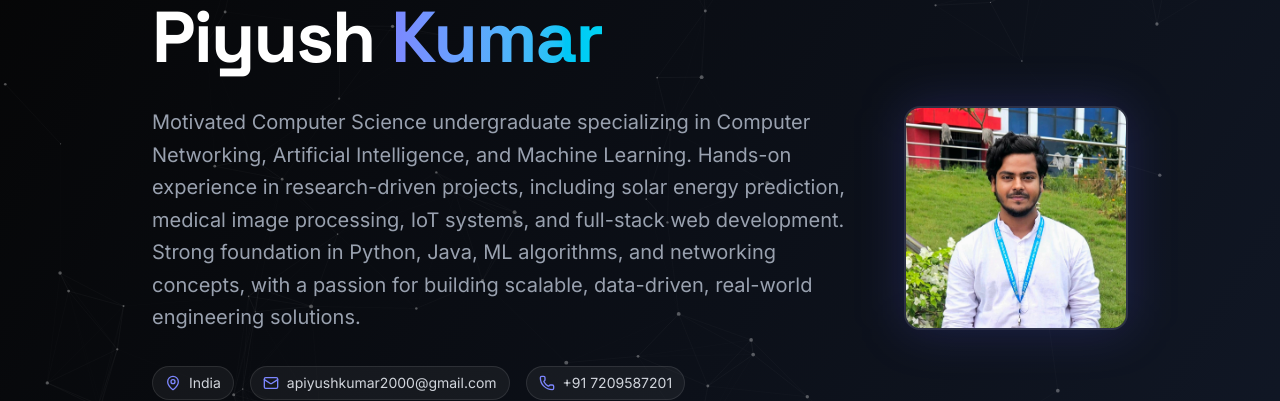
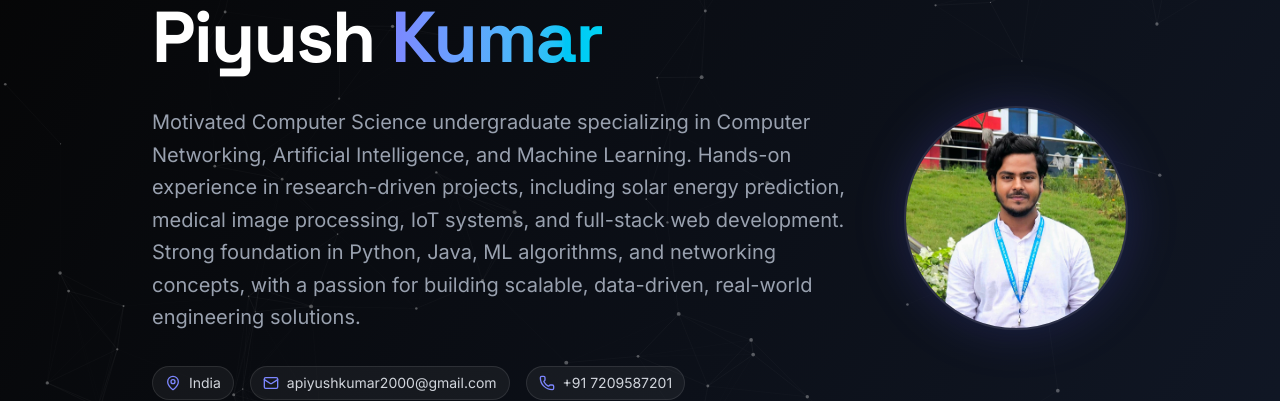
Before and after one commit to apiyush-12/My_portfolio_website, a React (Vite) app: page / in a window 1280 px wide. Shown: the part 179-580 px from the top of the page. Built offline with nearby package versions, Linux system fonts and the light colour scheme; no server answers.

Commit message:
Change Hero component shape to circular

```diff
--- a/src/components/Hero.tsx
+++ b/src/components/Hero.tsx
@@ -42,8 +42,8 @@ export const Hero: React.FC<{ data: any }> = ({ data }) => {
             transition={{ duration: 0.8, delay: 0.4, type: "spring", stiffness: 100 }}
             className="shrink-0 relative group"
           >
-            <div className="absolute inset-0 bg-indigo-500/20 rounded-2xl blur-xl group-hover:bg-indigo-500/30 transition-colors duration-500"></div>
-            <div className="relative w-48 h-48 md:w-56 md:h-56 rounded-2xl overflow-hidden border-2 border-white/10 group-hover:border-indigo-500/50 transition-colors duration-500">
+            <div className="absolute inset-0 bg-indigo-500/20 rounded-full blur-xl group-hover:bg-indigo-500/30 transition-colors duration-500"></div>
+            <div className="relative w-48 h-48 md:w-56 md:h-56 rounded-full overflow-hidden border-2 border-white/10 group-hover:border-indigo-500/50 transition-colors duration-500">
               <img
                 src="/profile_picture.jpg"
                 alt={data.name}
```
